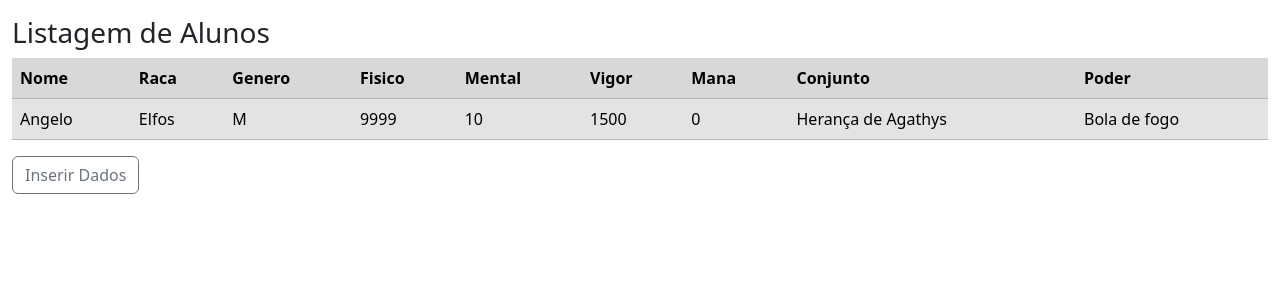
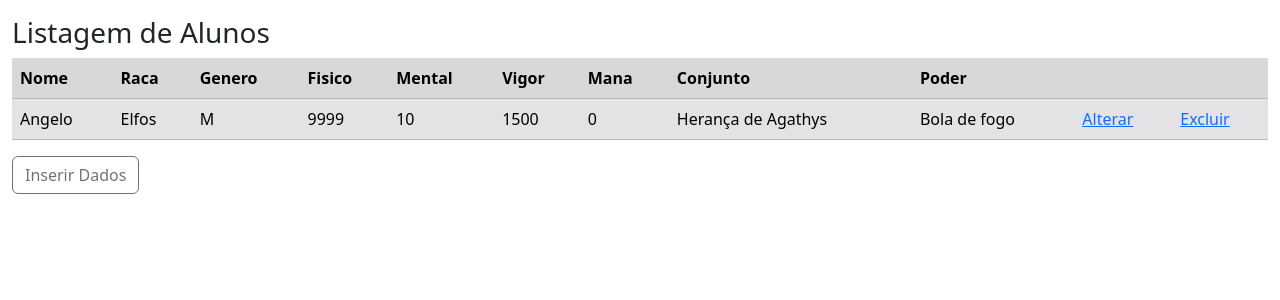
Before and after one commit to Dedekk12/skytens, a PHP site: page /view/personagem/listar.php in a window 1280 px wide. Shown: the top 300 px of the page. Run offline with PHP 8.4, Linux system fonts and the light colour scheme; data comes from the database, SQL or seed files in the repository.

Commit message:
Update listar.php

```diff
--- a/sistema/view/personagem/listar.php
+++ b/sistema/view/personagem/listar.php
@@ -31,6 +31,8 @@ include(__DIR__ . "/../include/header.php");
         <th>Mana</th>
         <th>Conjunto</th>
         <th>Poder</th>
+        <th></th>
+        <th></th>
 
     </tr>
 
@@ -45,6 +47,8 @@ include(__DIR__ . "/../include/header.php");
         <td><?= $p->getMana() ?></td>
         <td><?= $p->getConjunto()->getNome() ?></td>
         <td><?= $p->getPoder()->getNome() ?></td>
+        <td><a href="alterar.php?id=<?= $p->getIdPersonagem() ?>">Alterar</a></td>
+        <td><a href="excluir.php?id=<?= $p->getIdPersonagem() ?>" onclick="return confirm('Confirmar a exclusão?')">Excluir</a></td>
     </tr>
     <?php endforeach; ?>
 </table>
```
